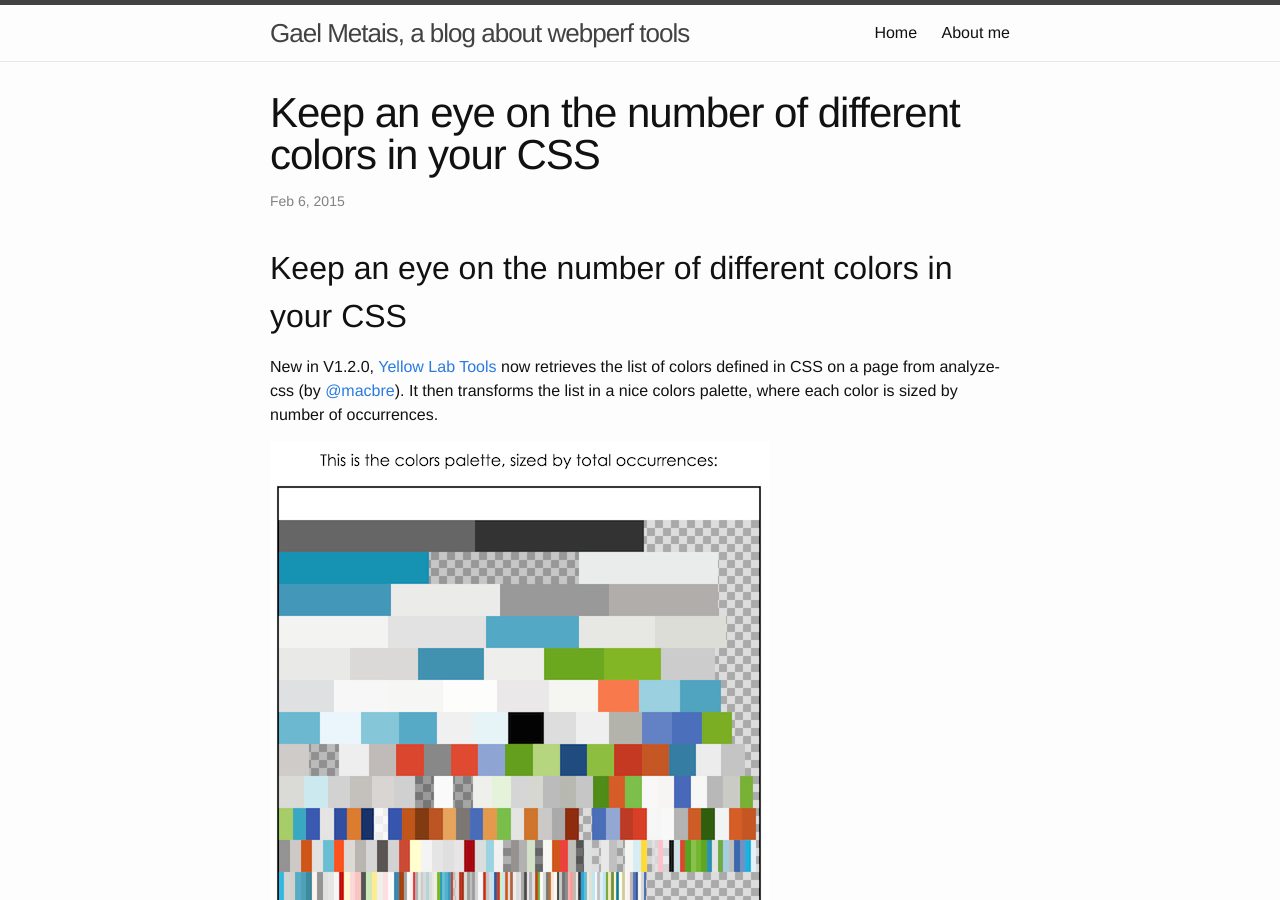
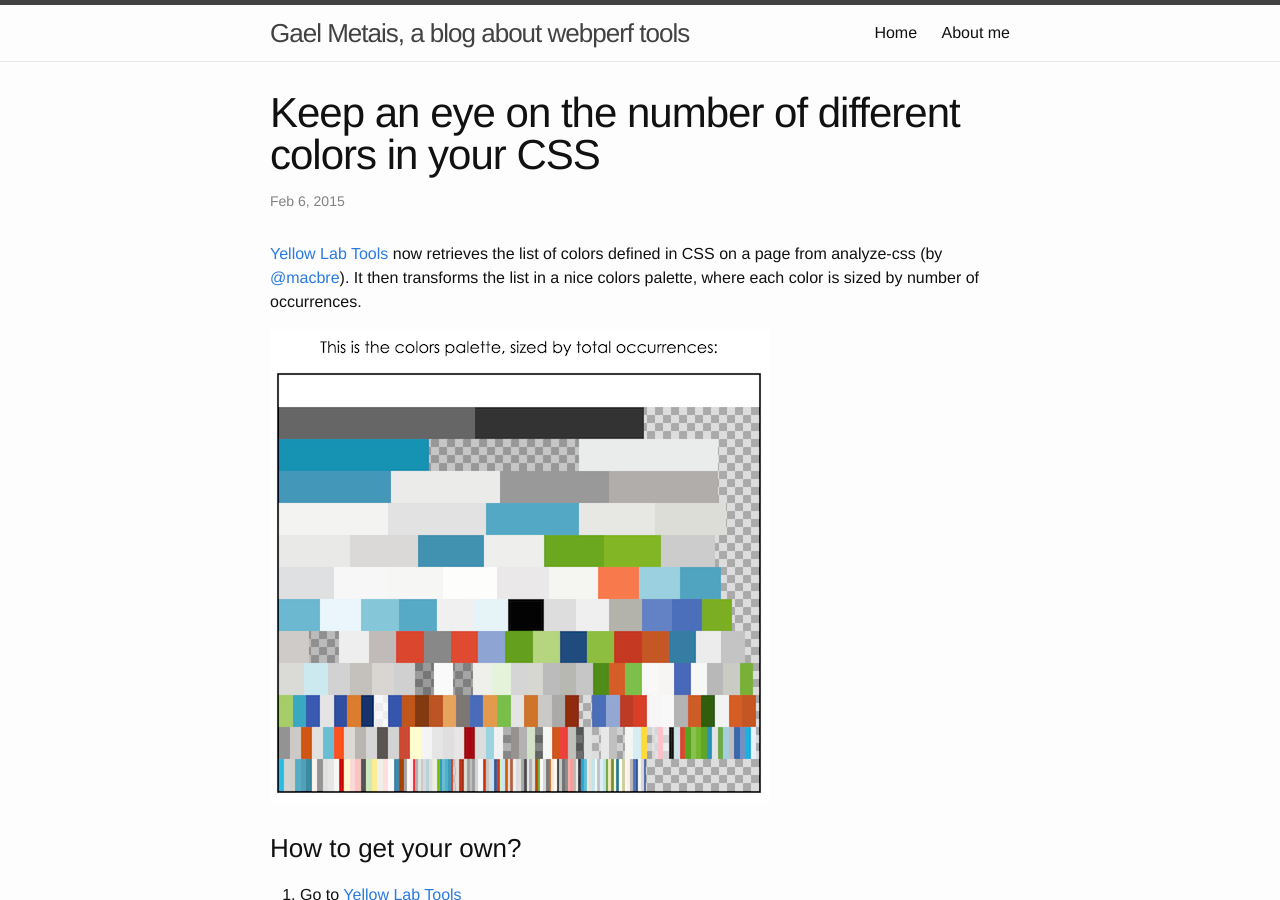
Before and after one commit to gmetais/gmetais.github.io, a Jekyll site: the page built from _posts/2015-02-06-css_colors_palette.markdown, in a window 1280 px wide and 900 px high. Built offline with Jekyll 4.4.1, drawn with Linux system fonts in a browser that asks for light colours.

Commit message:
Optimize colors palette article

```diff
--- a/_posts/2015-02-06-css_colors_palette.markdown
+++ b/_posts/2015-02-06-css_colors_palette.markdown
@@ -6,10 +6,8 @@ categories: yellowlabtools
 excerpt: and generate the colors palette
 comments: true
 ---
-Keep an eye on the number of different colors in your CSS
----------------------------------------------------------
 
-New in V1.2.0, [Yellow Lab Tools][YellowLab.tools] now retrieves the list of colors defined in CSS on a page from analyze-css (by [@macbre][@macbre]). It then transforms the list in a nice colors palette, where each color is sized by number of occurrences.
+[Yellow Lab Tools][YellowLab.tools] now retrieves the list of colors defined in CSS on a page from analyze-css (by [@macbre][@macbre]). It then transforms the list in a nice colors palette, where each color is sized by number of occurrences.
 
 ![YellowLabTools colors palette](/assets/palette-etsy.png)
 
```
